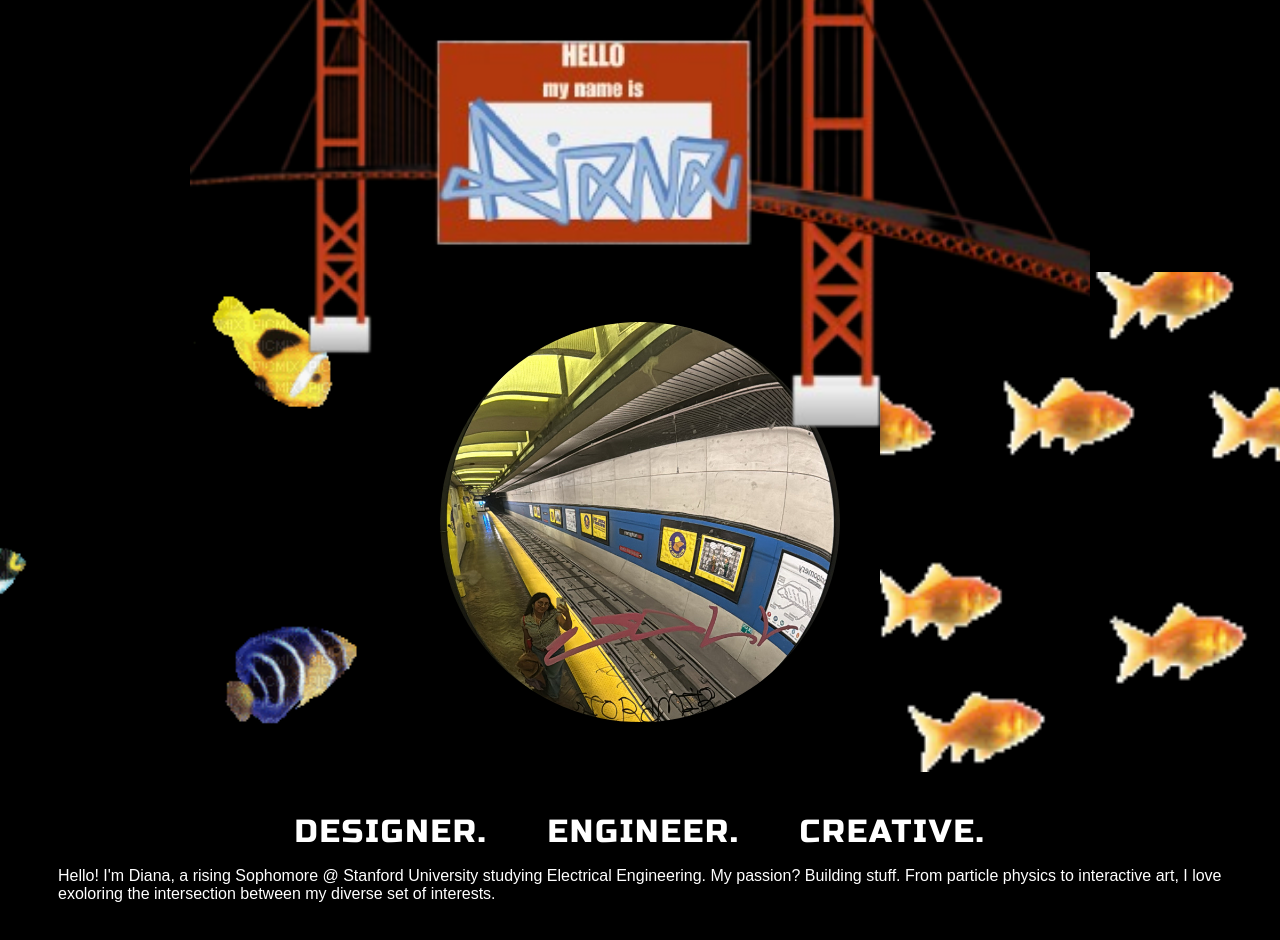
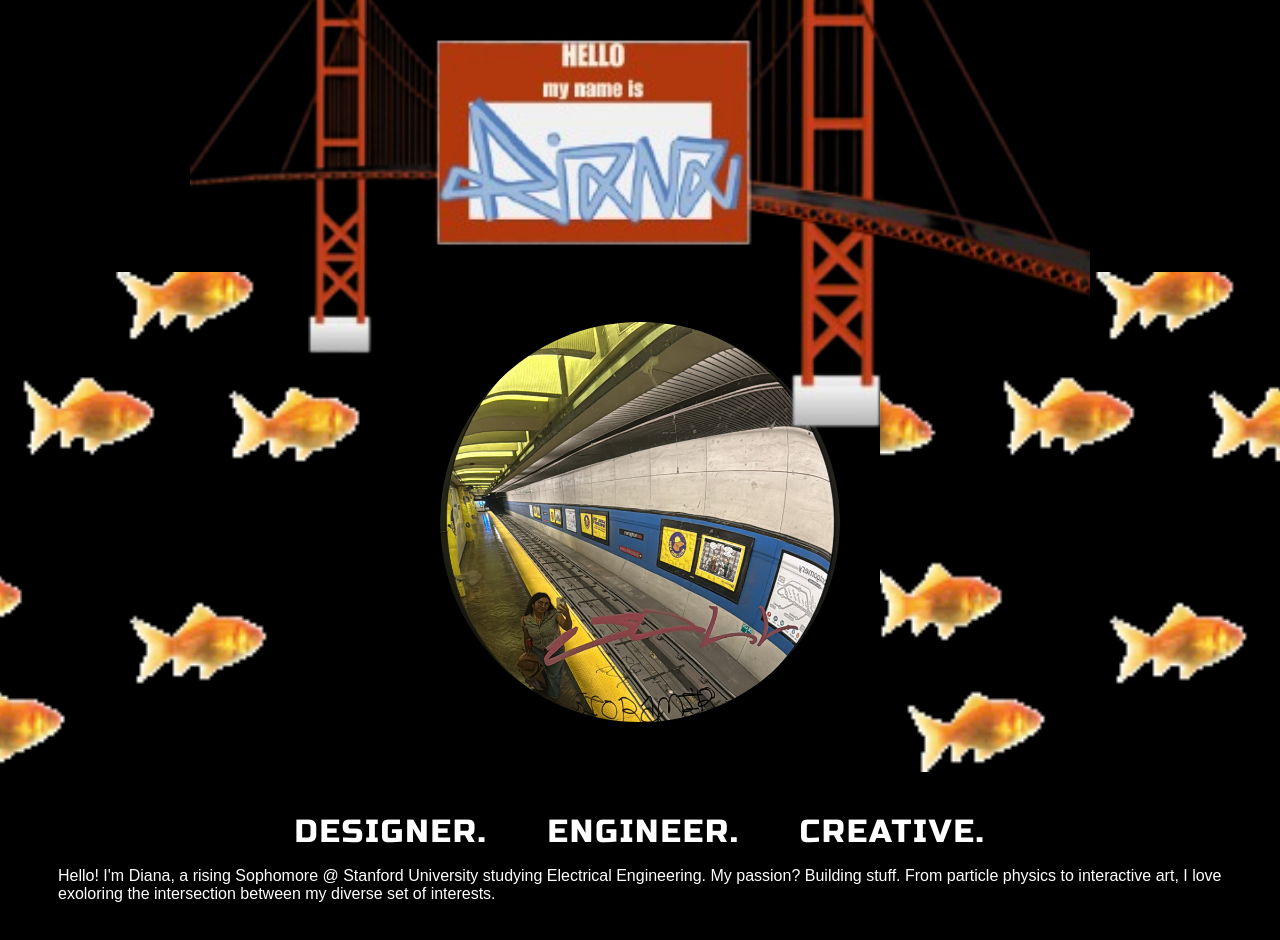
Before and after one commit to dbernabee/diana-at-stanford, a plain HTML site: page index.html in a window 1280 px wide. Shown: the top 940 px of the page. Drawn offline with Linux system fonts and the light colour scheme; a web font is replaced by a local one.

Commit message:
Update index.html

```diff
--- a/index.html
+++ b/index.html
@@ -49,7 +49,7 @@
   ">
 
     <!-- Left GIF/Image -->
-    <img src="fishy.gif" alt="Left gif"
+    <img src="gold-fish-gif.gif" alt="Left gif"
          style="width: 500px; height: 500px; object-fit: cover;">
 
     <!-- Circle image -->
```
